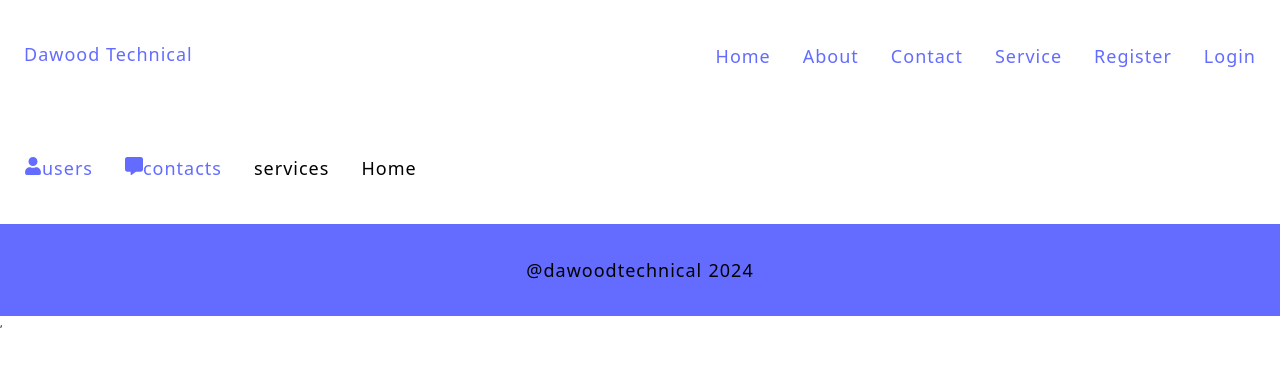
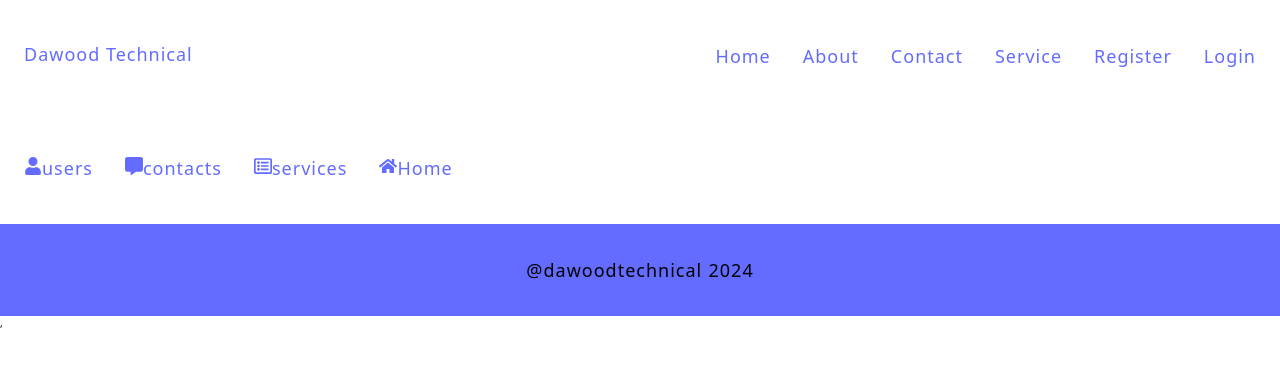
Before and after one commit to dawoodkaleem/MERN-Applcation-Admin-panel, a React (Vite) app in the folder client/: page /admin in a window 1280 px wide. Shown: the top 366 px of the page. Built offline with nearby package versions, Linux system fonts and the light colour scheme.

Commit message:
Completed Navigation Admin

```diff
--- a/client/src/components/layouts/admin-layout.jsx
+++ b/client/src/components/layouts/admin-layout.jsx
@@ -20,8 +20,18 @@ export const AdminLayout = () => {
                   contacts
                 </NavLink>
               </li>
-              <li>services</li>
-              <li>Home</li>
+              <li>
+                <NavLink to={"/service"}>
+                  <FaRegListAlt />
+                  services
+                </NavLink>
+              </li>
+              <li>
+                <NavLink to={"/"}>
+                  <FaHome />
+                  Home
+                </NavLink>
+              </li>
             </ul>
           </nav>
         </div>
```
